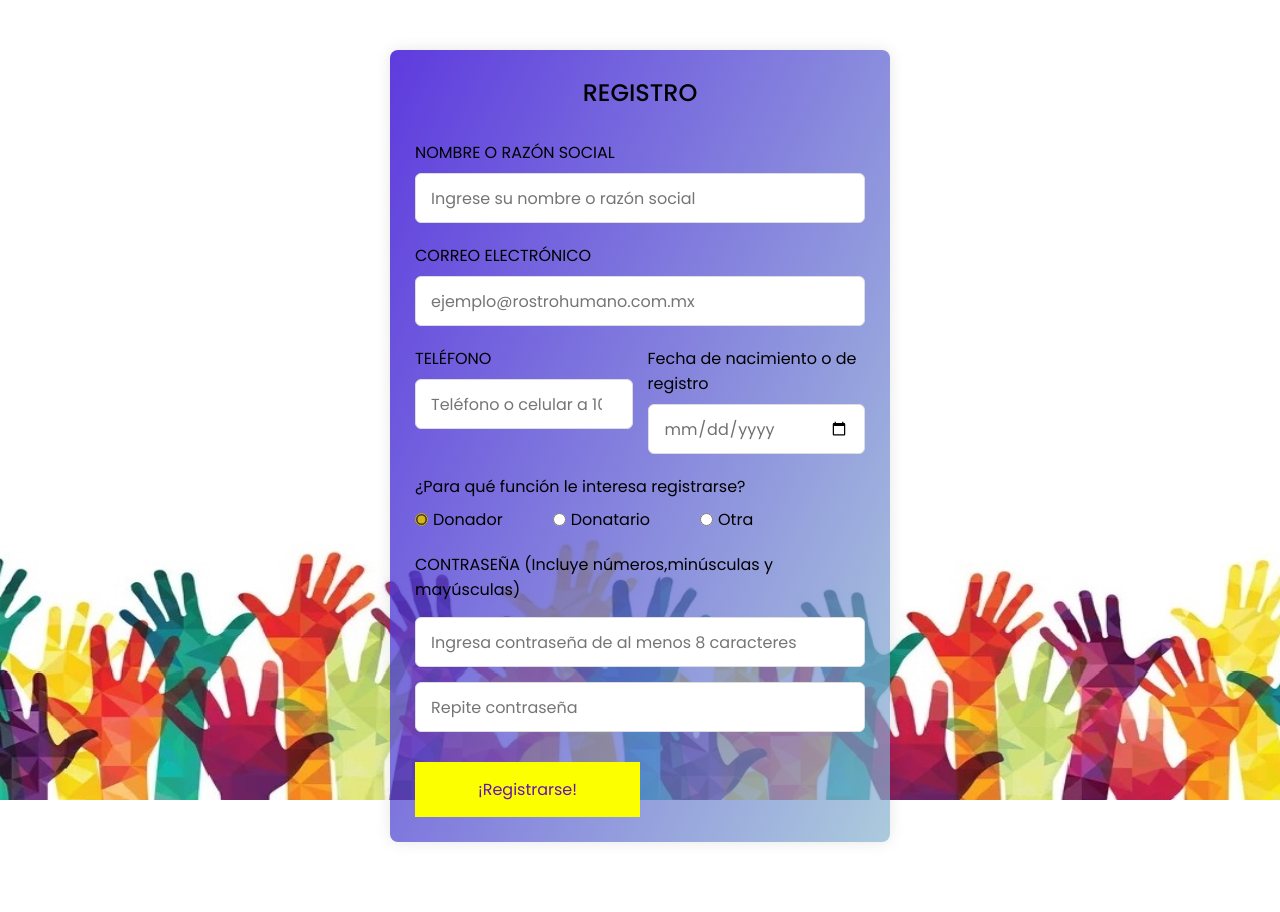
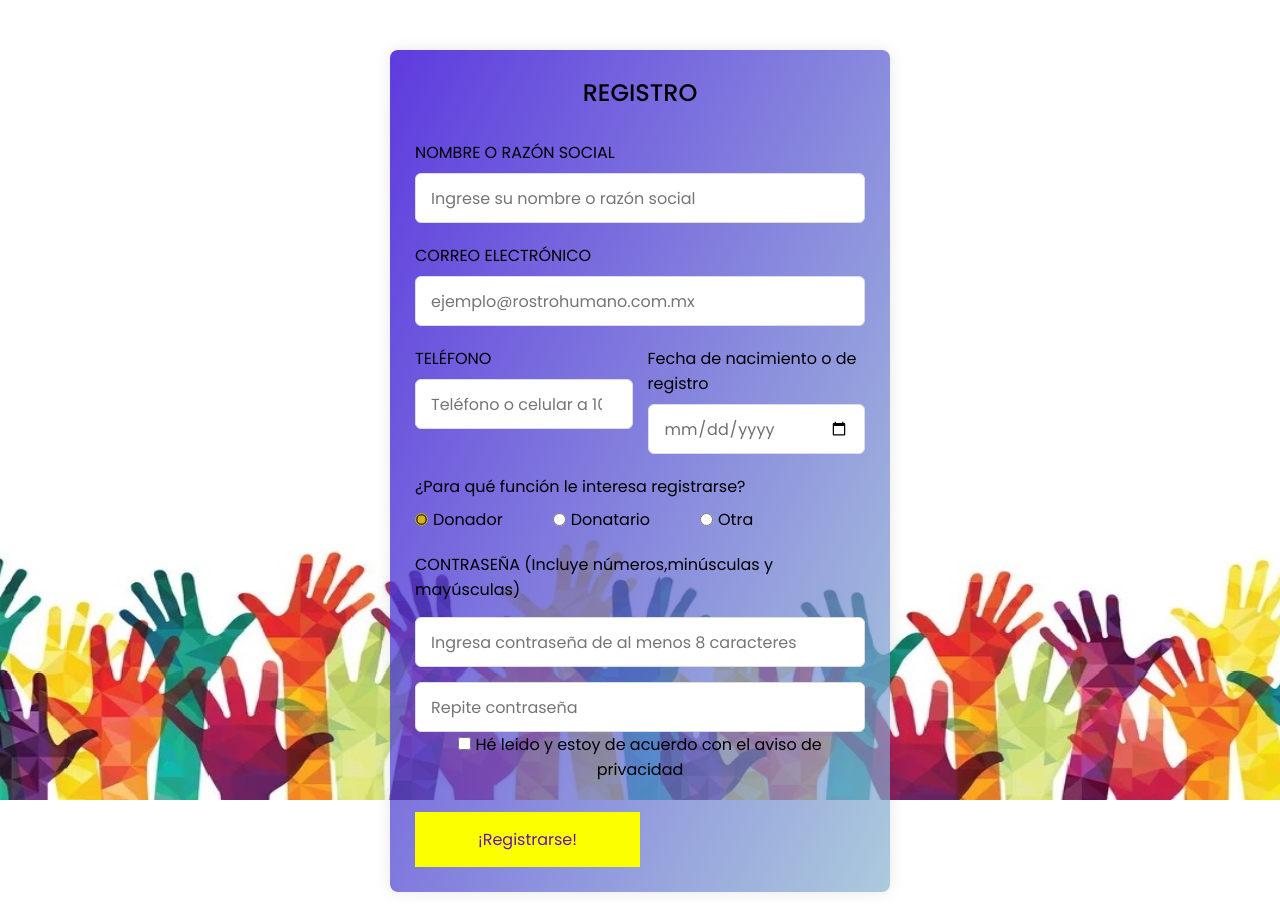
Before and after one commit to balcaraza/front, a plain HTML site: page html/registro.html in a window 1280 px wide. Before the commit the page ends 862 px from the top, so only its background shows below. Drawn offline with Linux system fonts and the light colour scheme.

Commit message:
checkbox of terms of privacity added

```diff
--- a/html/registro.html
+++ b/html/registro.html
@@ -56,8 +56,15 @@
               <input type="password" pattern="[a-zA-Z0-9]{}" placeholder="Ingresa contraseña de al menos 8 caracteres" required />
               <input type="password" placeholder="Repite contraseña" required />
             </div>
+            <div class="privacity-terms">
+              <input type="checkbox" id="privacity-check" required>
+              <label for="privacity-check">Hé leido y estoy de acuerdo con el aviso de privacidad</label>
 
-            <a href="index.html"><button :hover type="submit" name="Registrar">¡Registrarse!</button></a>
+            </div>
+            <div class="register">
+              <a href="index.html"><button :hover type="submit" name="Registrar">¡Registrarse!</button></a>
+            </div>
+
 
             </form>
 
--- a/html/styleregistro.css
+++ b/html/styleregistro.css
@@ -125,9 +125,12 @@ body {
   background: rgb(198, 2, 247);
   color:#ddd
 }
+.privacity-terms{
+  text-align: center;
+}
 
 /*Responsive*/
-@media screen and (max-width: 540px) {
+@media screen and (max-width: 500px) {
   .form .column {
     flex-wrap: wrap;
   }
@@ -141,12 +144,12 @@ body {
   }
 
 }
-@media screen and (max-width:500px) {
+/*
+@media screen and (max-width:800px) {
   body{
-    background-position: bottom;
+  background-position: bottom;
   background-attachment: fixed;
- /* background-repeat: no-repeat;*/
   background-size: 100% 100%;
   }
 
-}
+}*/
```
